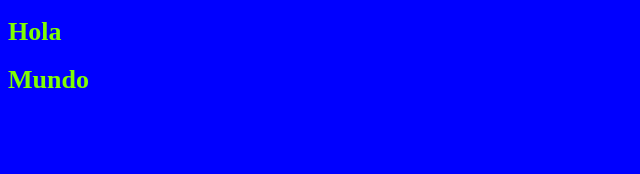
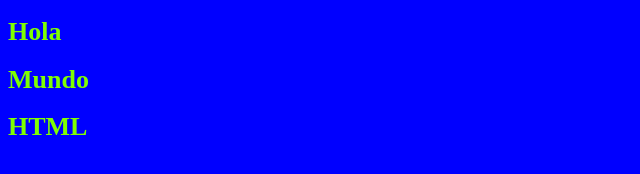
Before and after one commit to Daniher01/cursoGit, a plain HTML site: page index.html in a window 1280 px wide. Shown: the whole page, without its empty margins (0-640 px from the left). Drawn offline with Linux system fonts and the light colour scheme.

Commit message:
Update index.html

```diff
--- a/index.html
+++ b/index.html
@@ -10,5 +10,6 @@
 <body>
     <h1>Hola</h1>
     <h1>Mundo</h1>
+    <h1>HTML</h1>
 </body>
 </html>
```
